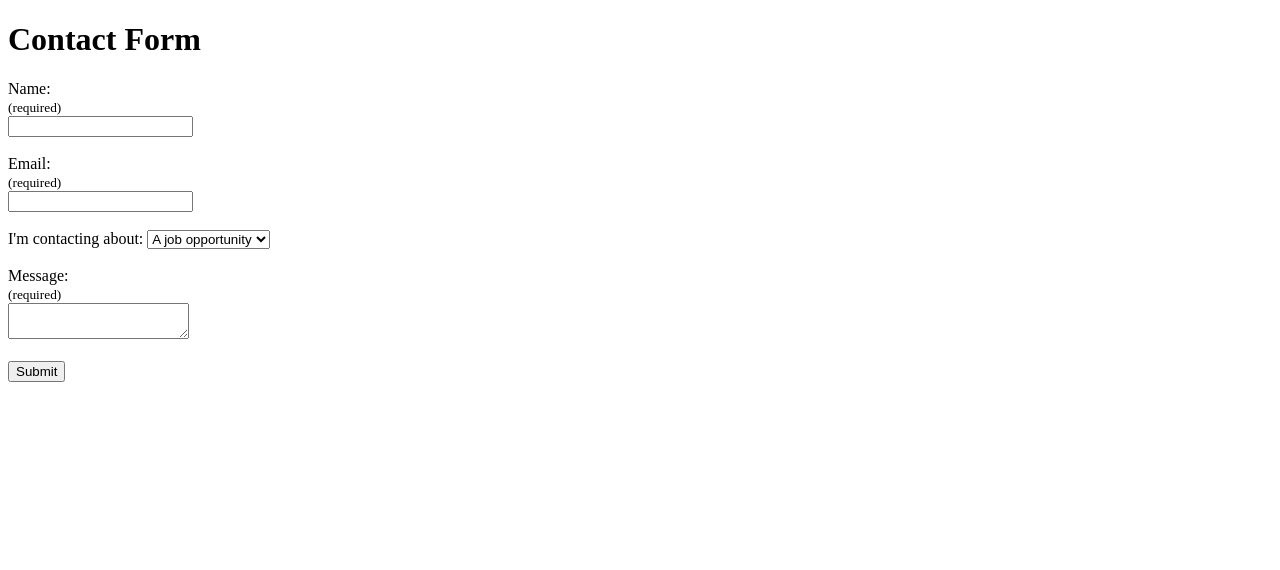
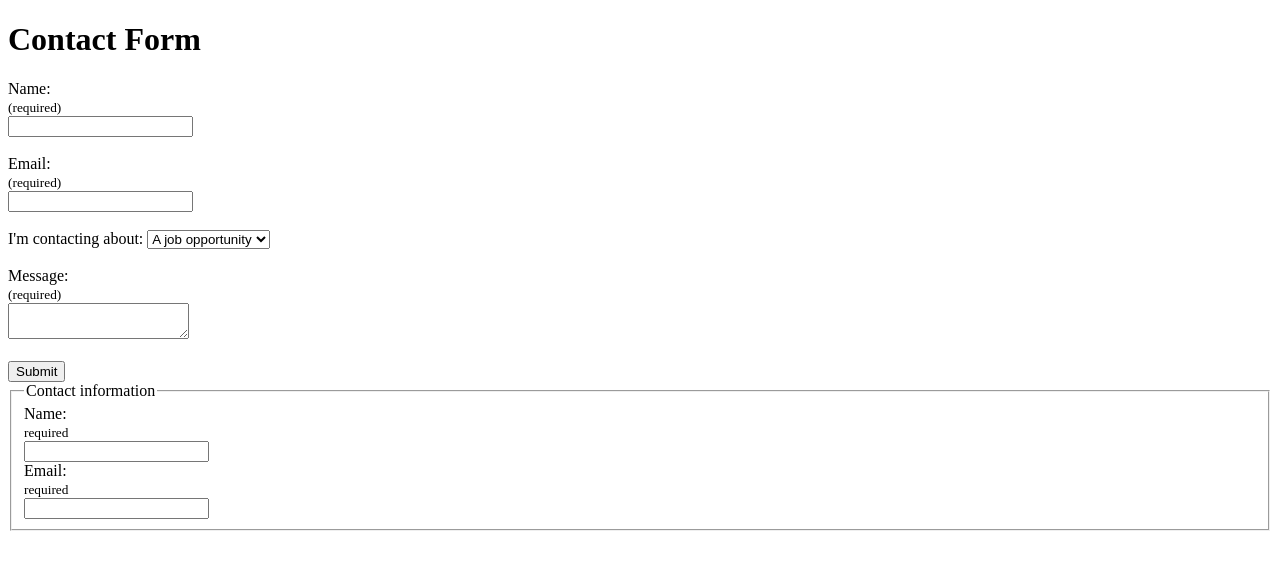
Before and after one commit to SylviaRemington/html-forms, a plain HTML site: page index.html in a window 1280 px wide. Drawn offline with Linux system fonts and the light colour scheme.

Commit message:
fieldset and legend elements examples  added at bottom - good for markup clarity and grouping content and more specific than div

```diff
--- a/index.html
+++ b/index.html
@@ -155,6 +155,26 @@
             </form> -->
 
 
+
+            <!-- More HTML above -->
+            <!-- These help users more readily understand the purpose of each section in a form. -->
+            <form action="/the-form-submits-here" method="POST">
+            <fieldset>
+                <legend>Contact information</legend>
+                <div>
+                <label for="name">Name:</label>
+                <div><small>required</small></div>
+                <input type="text" id="name" required />
+                </div>
+                <div>
+                <label for="email">Email:</label>
+                <div><small>required</small></div>
+                <input type="email" id="email" required />
+                </div>
+            </fieldset>
+            <!-- More HTML below -->
+
+
 </form>
 
 
```
